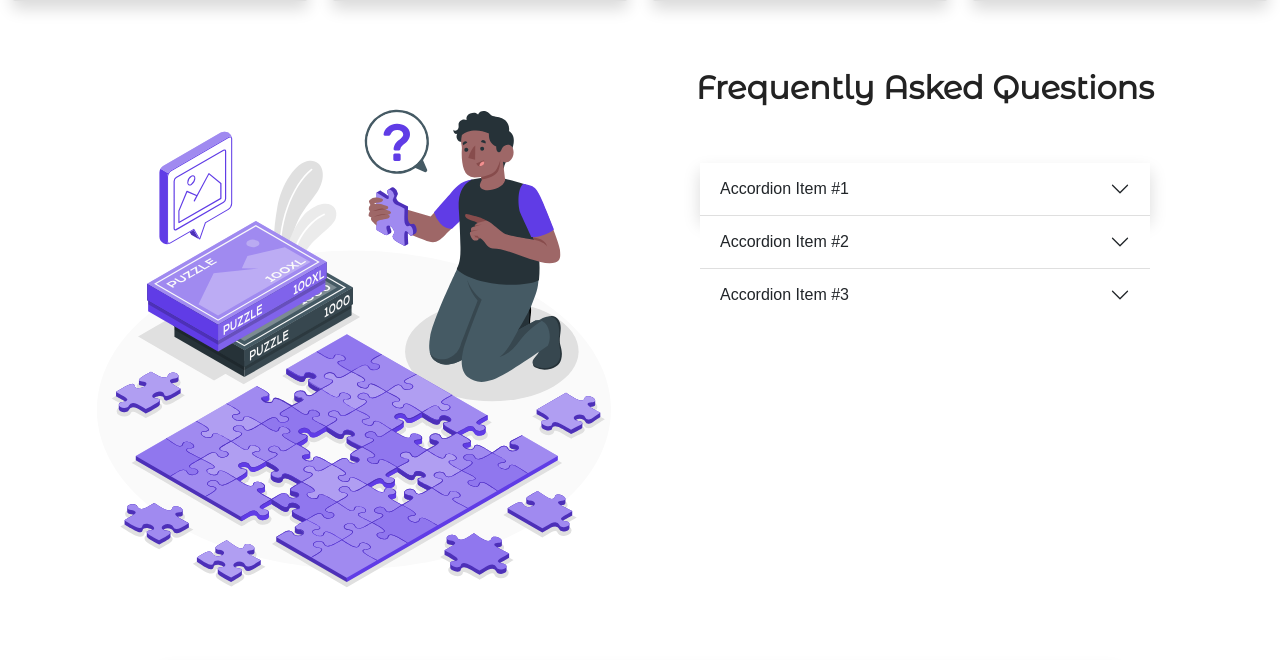
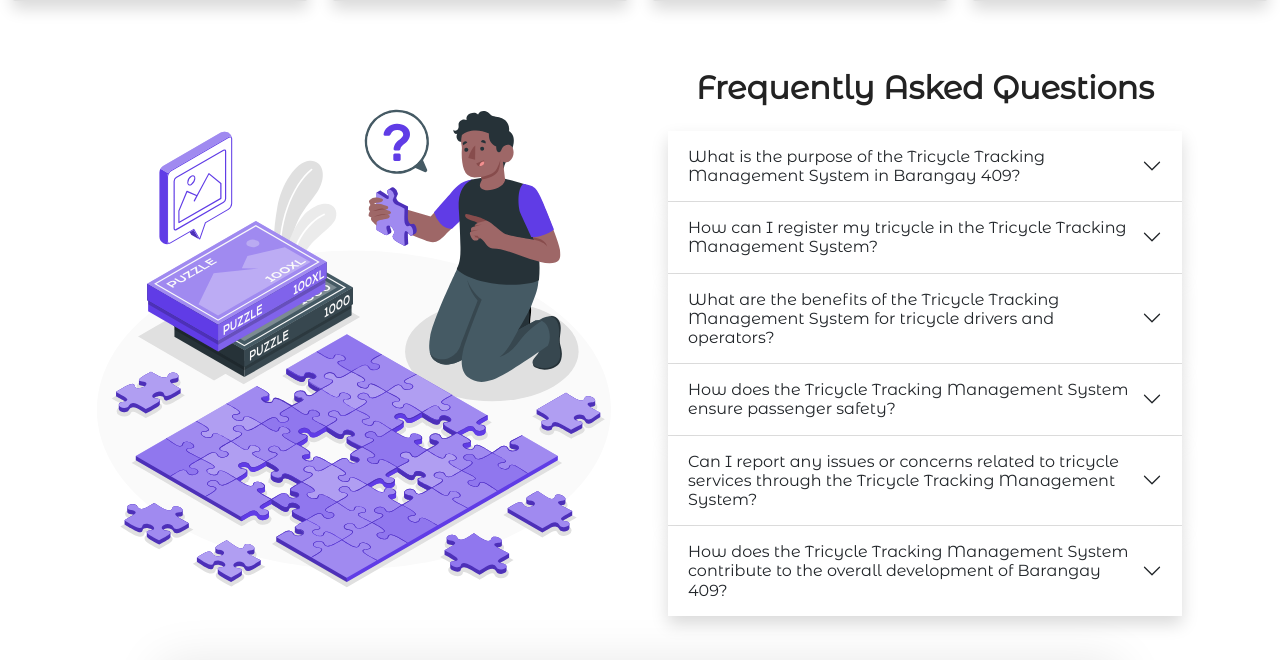
Before and after one commit to adrcstro/plate-to-place, a PHP site: page /Home.html in a window 1280 px wide. Shown: the part 2188-2848 px from the top of the page. Run offline with PHP 8.4, Linux system fonts and the light colour scheme; some libraries are stand-ins or nearby versions.

Commit message:
FAQ-content
FAQ-content

```diff
--- a/Home.html
+++ b/Home.html
@@ -144,7 +144,7 @@
   0.10% of the total population of Manila.The Plate-to-place tricycle tracking management systems
   offer comprehensive solutions for monitoring and optimizing tricycle transportation operations in Barangay.
   409 These advanced systems are designed to enhance the efficiency and safety of tricycle services </p>
-  <a href="" class="read-more">Read More</a>
+  <a href="https://www.philatlas.com/luzon/ncr/manila/barangay-409.html" target="_blank" class="read-more">Read More</a>
 </div>
 </section>
 </div>
@@ -235,40 +235,72 @@
         </div>
          <div class="col-md-6">
          <h2 class="mt-7 text-center" id="FAQ"> Frequently Asked Questions</h2>
-         <div class="accordion accordion-flush p-5 " id="accordionFlushExample">
+         <div class="accordion accordion-flush p-3" id="accordionFlushExample">
           <div class="accordion-item bg-white shadow">
             <h2 class="accordion-header">
               <button class="accordion-button collapsed" type="button" data-bs-toggle="collapse" data-bs-target="#flush-collapseOne" aria-expanded="false" aria-controls="flush-collapseOne">
-                Accordion Item #1
+                What is the purpose of the Tricycle Tracking Management System in Barangay 409?
               </button>
             </h2>
             <div id="flush-collapseOne" class="accordion-collapse collapse" data-bs-parent="#accordionFlushExample">
-              <div class="accordion-body">Placeholder content for this accordion, which is intended to demonstrate the <code>.accordion-flush</code> class. This is the first item's accordion body.</div>
+              <div class="accordion-body">The Tricycle Tracking Management System aims to streamline tricycle operations and ensure passenger safety and efficient transportation services within the barangay.</div>
             </div>
           </div>
-          <div class="accordion-item">
+          <div class="accordion-item shadow">
             <h2 class="accordion-header">
               <button class="accordion-button collapsed" type="button" data-bs-toggle="collapse" data-bs-target="#flush-collapseTwo" aria-expanded="false" aria-controls="flush-collapseTwo">
-                Accordion Item #2
+                How can I register my tricycle in the Tricycle Tracking Management System?
               </button>
             </h2>
             <div id="flush-collapseTwo" class="accordion-collapse collapse" data-bs-parent="#accordionFlushExample">
-              <div class="accordion-body">Placeholder content for this accordion, which is intended to demonstrate the <code>.accordion-flush</code> class. This is the second item's accordion body. Let's imagine this being filled with some actual content.</div>
+              <div class="accordion-body">To register your tricycle, visit the barangay office and submit the required documents, including the tricycle's registration papers, driver's license, and other necessary permits.</div>
             </div>
           </div>
-          <div class="accordion-item">
+          <div class="accordion-item shadow">
             <h2 class="accordion-header">
               <button class="accordion-button collapsed" type="button" data-bs-toggle="collapse" data-bs-target="#flush-collapseThree" aria-expanded="false" aria-controls="flush-collapseThree">
-                Accordion Item #3
+                What are the benefits of the Tricycle Tracking Management System for tricycle drivers and operators?
               </button>
             </h2>
             <div id="flush-collapseThree" class="accordion-collapse collapse" data-bs-parent="#accordionFlushExample">
-              <div class="accordion-body">Placeholder content for this accordion, which is intended to demonstrate the <code>.accordion-flush</code> class. This is the third item's accordion body. Nothing more exciting happening here in terms of content, but just filling up the space to make it look, at least at first glance, a bit more representative of how this would look in a real-world application.</div>
+              <div class="accordion-body">The system provides improved transparency in fare collection, enhances security measures for both drivers and passengers, and facilitates better route planning, leading to increased efficiency and profitability for tricycle operators.
+              </div>
             </div>
           </div>
-        </div>
+
+          <div class="accordion-item shadow">
+            <h2 class="accordion-header">
+              <button class="accordion-button collapsed" type="button" data-bs-toggle="collapse" data-bs-target="#flush-collapseFour" aria-expanded="false" aria-controls="flush-collapseFour">
+                How does the Tricycle Tracking Management System ensure passenger safety?
+              </button>
+            </h2>
+            <div id="flush-collapseFour" class="accordion-collapse collapse" data-bs-parent="#accordionFlushExample">
+              <div class="accordion-body">The system integrates safety measures such as  Report Management, Legal Action Provider, and driver identification features, which enable swift responses to any emergency situations during tricycle rides.</div>
+            </div>
+          </div>
+          <div class="accordion-item shadow">
+            <h2 class="accordion-header">
+              <button class="accordion-button collapsed" type="button" data-bs-toggle="collapse" data-bs-target="#flush-collapseFifth" aria-expanded="false" aria-controls="flush-collapseFifth">
+                Can I report any issues or concerns related to tricycle services through the Tricycle Tracking Management System?
+              </button>
+            </h2>
+            <div id="flush-collapseFifth" class="accordion-collapse collapse" data-bs-parent="#accordionFlushExample">
+              <div class="accordion-body">Yes, the system allows residents to lodge complaints or report any issues through the designated platform, ensuring prompt resolution of problems and effective communication between the community and the barangay authorities.</div>
+            </div>
+          </div>
+          <div class="accordion-item shadow">
+            <h2 class="accordion-header">
+              <button class="accordion-button collapsed" type="button" data-bs-toggle="collapse" data-bs-target="#flush-collapseSix" aria-expanded="false" aria-controls="flush-collapseSix">
+                How does the Tricycle Tracking Management System contribute to the overall development of Barangay 409?
+              </button>
+            </h2>
+            <div id="flush-collapseSix" class="accordion-collapse collapse" data-bs-parent="#accordionFlushExample">
+              <div class="accordion-body">The system contributes to the modernization of transportation services, enhances the overall image of the barangay, and fosters a safer and more efficient environment for both residents and visitors, thus facilitating the growth and development of the community.</div>
+            </div>
+          </div>
 
 
+        </div>
          </div>
     </div>
   </div>
@@ -278,7 +310,7 @@
 <!--contact-->
 
 <section>
-  <div class="contact-container bg-white shadow mt-n5">
+  <div class="contact-container bg-white custom-shadow mt-n5">
     <div class="form-container">
       <h3>Message Us</h3>
       <form action="" class="contact-form ">
@@ -325,9 +357,9 @@
                   Try our premium services.
                 </p>
                 <div class="social">
-                  <a href="#"><i class="fab fa-facebook"></i></a>
+                  <a href="https://www.facebook.com/Barangay409" target="_blank"><i class="fab fa-facebook"></i></a>
                   <a href="#"><i class="fab fa-instagram"></i></a>
-                  <a href="#"><i class="fab fa-youtube"></i></a>
+                  <a href="https://www.youtube.com/@JoshuaSariego" target="_blank"><i class="fab fa-youtube"></i></a>
                   <a href="#"><i class="fab fa-twitter"></i></a>
                   <a href="#"><i class="fab fa-linkedin"></i></a>
                 </div>
@@ -358,7 +390,7 @@
                 <h3>Contact</h3>
                 <div class="contact-details">
                    <i class="fa fa-location"></i>
-                   <p>FF-42, Procube Avenue, <br> NY, USA</p>
+                   <p>Brangay 409 Sampaloc Manila, 4th District,Zone 42</p>
                 </div>
                 <div class="contact-details">
                    <i class="fa fa-phone"></i>
--- a/style.css
+++ b/style.css
@@ -371,9 +371,13 @@ margin-bottom: 100px;
     width: 100%;
     height: 100%;
 }
+.custom-shadow {
+    box-shadow: 0 0 50px rgba(0, 0, 0, 0.1); /* Customize the shadow properties */
+}
 
-
-
+.accordion-item h2{
+    font-family: 'Montserrat Alternates', sans-serif;
+}
 
 
 
```
